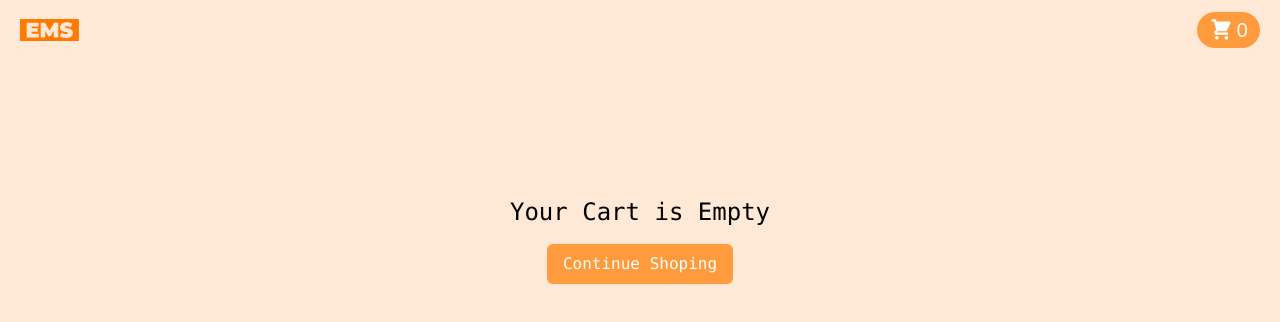
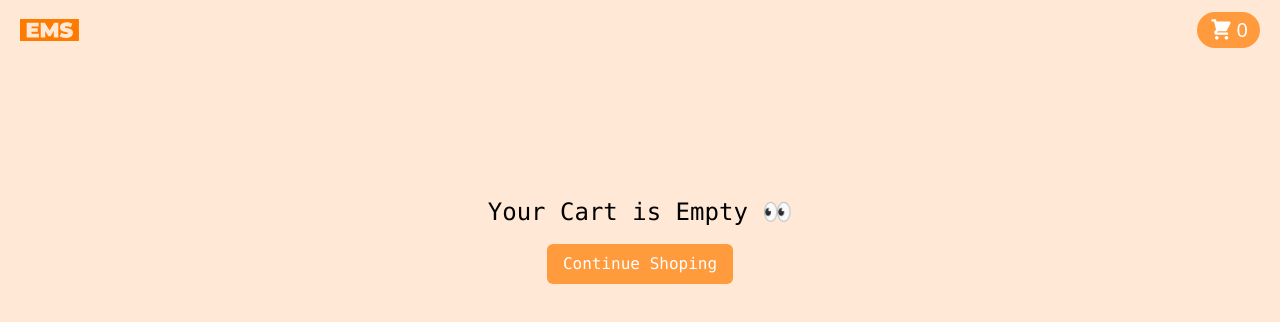
Before and after one commit to Lex043/Ems-E-commerce, a React (Vite) app: page /cart in a window 1280 px wide. Shown: the top 322 px of the page. Built offline with nearby package versions, Linux system fonts and the light colour scheme; a web font is replaced by a local one.

Commit message:
small doings

```diff
--- a/src/components/Checkout.jsx
+++ b/src/components/Checkout.jsx
@@ -1,4 +1,4 @@
-import { useState, useEffect } from "react";
+import { useState } from "react";
 import { useContext } from "react";
 import EmsContext from "../context/EmsContext";
 import { PaystackButton } from "react-paystack";
@@ -58,7 +58,7 @@ const Checkout = () => {
       <div className="flex justify-center">
         <PaystackButton
           {...componentProps}
-          className="bg-secondary px-5 py-1 rounded-md font-Lobster"
+          className="bg-secondary px-5 py-1 rounded-md font-mono"
         />
       </div>
     </div>
--- a/src/components/Navbar.jsx
+++ b/src/components/Navbar.jsx
@@ -8,7 +8,7 @@ const Navbar = () => {
   const { cartItems } = useContext(EmsContext);
 
   return (
-    <nav className="bg-primary px-5 flex shrink-0 justify-between py-3 sticky top-0 items-center">
+    <nav className="bg-primary px-5 flex shrink-0 justify-between py-3 sticky top-0 items-center z-50">
       <Link to="/">
         <img src={logo} alt="" className="w-5/12" />
       </Link>
--- a/src/components/Products.jsx
+++ b/src/components/Products.jsx
@@ -14,7 +14,7 @@ const Products = () => {
         {goods.map((good) => (
           <div
             key={good.id}
-            className="rounded-xl shadow-md hover:scale-105 transition duration-300 ease-in-out"
+            className="rounded-xl shadow-md hover:scale-105 transition duration-300 ease-in-out overflow-hidden"
           >
             <div className="w-full">
               <img
--- a/src/components/pages/EmptyCart.jsx
+++ b/src/components/pages/EmptyCart.jsx
@@ -4,7 +4,7 @@ const EmptyCart = () => {
   return (
     <section className="bg-primary">
       <div className="flex flex-col gap-4 justify-center items-center h-80">
-        <p className="text-2xl font-mono">Your Cart is Empty</p>
+        <p className="text-2xl font-mono">Your Cart is Empty 👀</p>
         <Link to="/">
           <button className="bg-secondary px-4 py-2 rounded-md text-white font-mono">
             Continue Shoping
```
